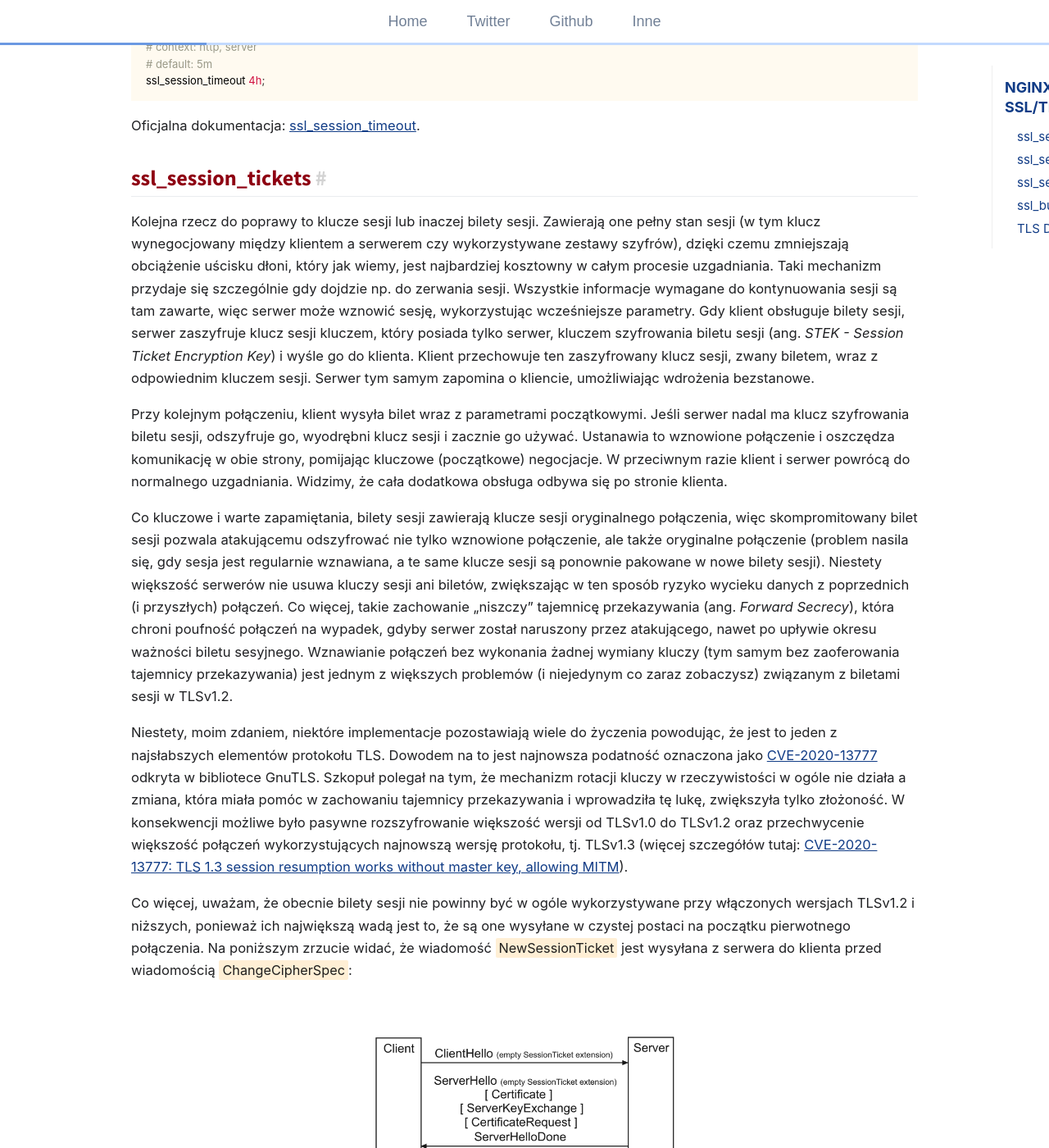
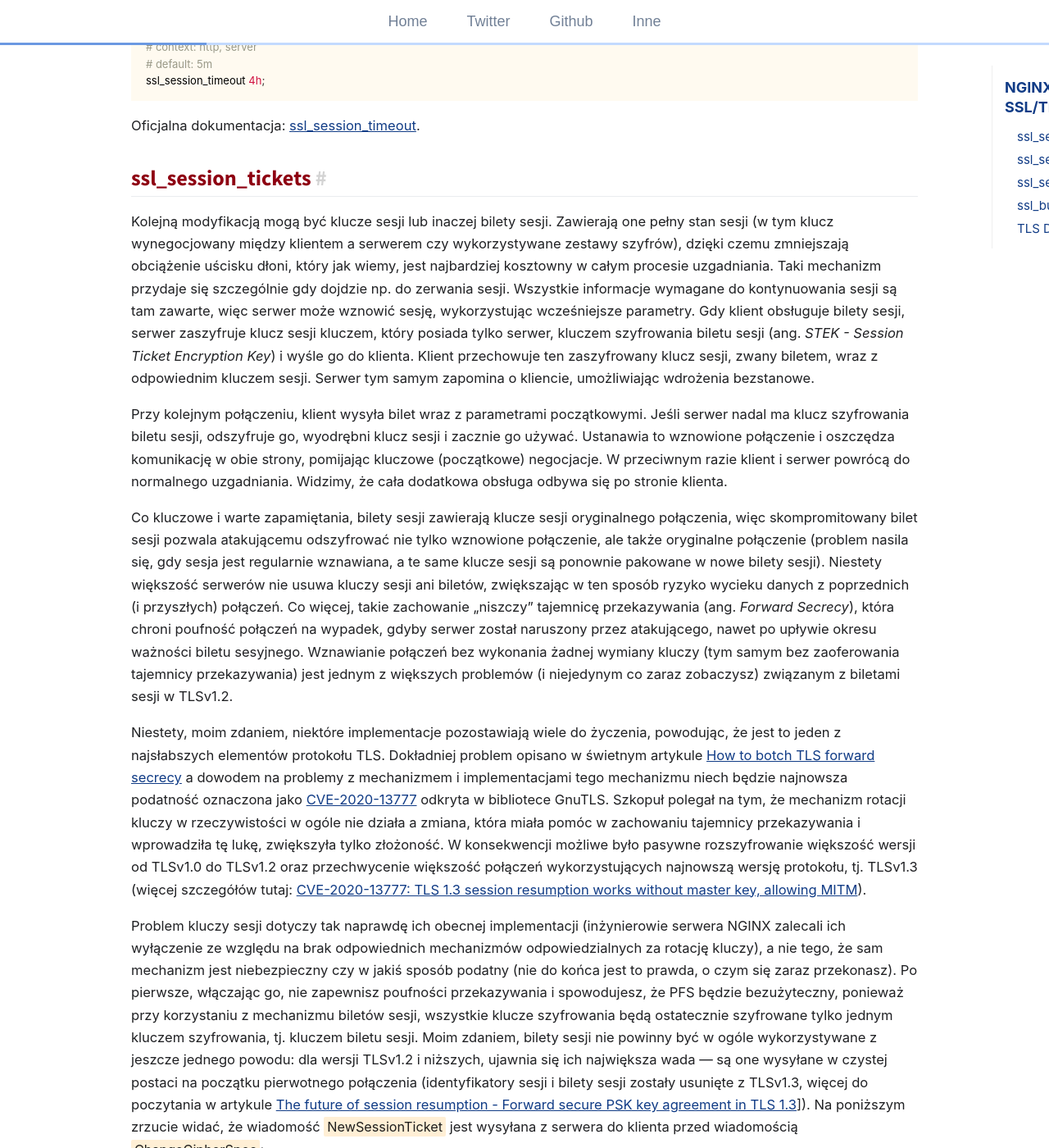
Before and after one commit to git04112019/trimstray.github.io, a Jekyll site: the page built from _posts/2019-07-21-nginx-optymalizacja_sesji_ssl-tls.md, in a window 1280 px wide and 1400 px high, scrolled down 2252 px. Shown: the whole window at 82% size. Built offline with Jekyll 4.4.1, drawn with Linux system fonts in a browser that asks for light colours; comment, search, counter and statistics services are not loaded; some of the changed text lies outside the part shown.

Commit message:
uncommited changes - signed-off-by: trimstray <trimstray@gmail.com>

```diff
--- a/_posts/2019-07-21-nginx-optymalizacja_sesji_ssl-tls.md
+++ b/_posts/2019-07-21-nginx-optymalizacja_sesji_ssl-tls.md
@@ -65,15 +65,15 @@ Oficjalna dokumentacja: [ssl_session_timeout](http://nginx.org/en/docs/http/ngx_
 
 ## ssl_session_tickets
 
-Kolejna rzecz do poprawy to klucze sesji lub inaczej bilety sesji. Zawierają one pełny stan sesji (w tym klucz wynegocjowany między klientem a serwerem czy wykorzystywane zestawy szyfrów), dzięki czemu zmniejszają obciążenie uścisku dłoni, który jak wiemy, jest najbardziej kosztowny w całym procesie uzgadniania. Taki mechanizm przydaje się szczególnie gdy dojdzie np. do zerwania sesji. Wszystkie informacje wymagane do kontynuowania sesji są tam zawarte, więc serwer może wznowić sesję, wykorzystując wcześniejsze parametry. Gdy klient obsługuje bilety sesji, serwer zaszyfruje klucz sesji kluczem, który posiada tylko serwer, kluczem szyfrowania biletu sesji (ang. _STEK - Session Ticket Encryption Key_) i wyśle go do klienta. Klient przechowuje ten zaszyfrowany klucz sesji, zwany biletem, wraz z odpowiednim kluczem sesji. Serwer tym samym zapomina o kliencie, umożliwiając wdrożenia bezstanowe.
+Kolejną modyfikacją mogą być klucze sesji lub inaczej bilety sesji. Zawierają one pełny stan sesji (w tym klucz wynegocjowany między klientem a serwerem czy wykorzystywane zestawy szyfrów), dzięki czemu zmniejszają obciążenie uścisku dłoni, który jak wiemy, jest najbardziej kosztowny w całym procesie uzgadniania. Taki mechanizm przydaje się szczególnie gdy dojdzie np. do zerwania sesji. Wszystkie informacje wymagane do kontynuowania sesji są tam zawarte, więc serwer może wznowić sesję, wykorzystując wcześniejsze parametry. Gdy klient obsługuje bilety sesji, serwer zaszyfruje klucz sesji kluczem, który posiada tylko serwer, kluczem szyfrowania biletu sesji (ang. _STEK - Session Ticket Encryption Key_) i wyśle go do klienta. Klient przechowuje ten zaszyfrowany klucz sesji, zwany biletem, wraz z odpowiednim kluczem sesji. Serwer tym samym zapomina o kliencie, umożliwiając wdrożenia bezstanowe.
 
 Przy kolejnym połączeniu, klient wysyła bilet wraz z parametrami początkowymi. Jeśli serwer nadal ma klucz szyfrowania biletu sesji, odszyfruje go, wyodrębni klucz sesji i zacznie go używać. Ustanawia to wznowione połączenie i oszczędza komunikację w obie strony, pomijając kluczowe (początkowe) negocjacje. W przeciwnym razie klient i serwer powrócą do normalnego uzgadniania. Widzimy, że cała dodatkowa obsługa odbywa się po stronie klienta.
 
 Co kluczowe i warte zapamiętania, bilety sesji zawierają klucze sesji oryginalnego połączenia, więc skompromitowany bilet sesji pozwala atakującemu odszyfrować nie tylko wznowione połączenie, ale także oryginalne połączenie (problem nasila się, gdy sesja jest regularnie wznawiana, a te same klucze sesji są ponownie pakowane w nowe bilety sesji). Niestety większość serwerów nie usuwa kluczy sesji ani biletów, zwiększając w ten sposób ryzyko wycieku danych z poprzednich (i przyszłych) połączeń. Co więcej, takie zachowanie „niszczy” tajemnicę przekazywania (ang. _Forward Secrecy_), która chroni poufność połączeń na wypadek, gdyby serwer został naruszony przez atakującego, nawet po upływie okresu ważności biletu sesyjnego. Wznawianie połączeń bez wykonania żadnej wymiany kluczy (tym samym bez zaoferowania tajemnicy przekazywania) jest jednym z większych problemów (i niejedynym co zaraz zobaczysz) związanym z biletami sesji w TLSv1.2.
 
-Niestety, moim zdaniem, niektóre implementacje pozostawiają wiele do życzenia powodując, że jest to jeden z najsłabszych elementów protokołu TLS. Dowodem na to jest najnowsza podatność oznaczona jako [CVE-2020-13777](https://www.gnutls.org/security-new.html#GNUTLS-SA-2020-06-03) odkryta w bibliotece GnuTLS. Szkopuł polegał na tym, że mechanizm rotacji kluczy w rzeczywistości w ogóle nie działa a zmiana, która miała pomóc w zachowaniu tajemnicy przekazywania i wprowadziła tę lukę, zwiększyła tylko złożoność. W konsekwencji możliwe było pasywne rozszyfrowanie większość wersji od TLSv1.0 do TLSv1.2 oraz przechwycenie większość połączeń wykorzystujących najnowszą wersję protokołu, tj. TLSv1.3 (więcej szczegółów tutaj: [CVE-2020-13777: TLS 1.3 session resumption works without master key, allowing MITM](https://gitlab.com/gnutls/gnutls/-/issues/1011)).
+Niestety, moim zdaniem, niektóre implementacje pozostawiają wiele do życzenia, powodując, że jest to jeden z najsłabszych elementów protokołu TLS. Dokładniej problem opisano w świetnym artykule [How to botch TLS forward secrecy](https://www.imperialviolet.org/2013/06/27/botchingpfs.html) a dowodem na problemy z mechanizmem i implementacjami tego mechanizmu niech będzie najnowsza podatność oznaczona jako [CVE-2020-13777](https://www.gnutls.org/security-new.html#GNUTLS-SA-2020-06-03) odkryta w bibliotece GnuTLS. Szkopuł polegał na tym, że mechanizm rotacji kluczy w rzeczywistości w ogóle nie działa a zmiana, która miała pomóc w zachowaniu tajemnicy przekazywania i wprowadziła tę lukę, zwiększyła tylko złożoność. W konsekwencji możliwe było pasywne rozszyfrowanie większość wersji od TLSv1.0 do TLSv1.2 oraz przechwycenie większość połączeń wykorzystujących najnowszą wersję protokołu, tj. TLSv1.3 (więcej szczegółów tutaj: [CVE-2020-13777: TLS 1.3 session resumption works without master key, allowing MITM](https://gitlab.com/gnutls/gnutls/-/issues/1011)).
 
-Co więcej, uważam, że obecnie bilety sesji nie powinny być w ogóle wykorzystywane przy włączonych wersjach TLSv1.2 i niższych, ponieważ ich największą wadą jest to, że są one wysyłane w czystej postaci na początku pierwotnego połączenia. Na poniższym zrzucie widać, że wiadomość <span class="h-b">NewSessionTicket</span> jest wysyłana z serwera do klienta przed wiadomością <span class="h-b">ChangeCipherSpec</span>:
+Problem kluczy sesji dotyczy tak naprawdę ich obecnej implementacji (inżynierowie serwera NGINX zalecali ich wyłączenie ze względu na brak odpowiednich mechanizmów odpowiedzialnych za rotację kluczy), a nie tego, że sam mechanizm jest niebezpieczny czy w jakiś sposób podatny (nie do końca jest to prawda, o czym się zaraz przekonasz). Po pierwsze, włączając go, nie zapewnisz poufności przekazywania i spowodujesz, że PFS będzie bezużyteczny, ponieważ przy korzystaniu z mechanizmu biletów sesji, wszystkie klucze szyfrowania będą ostatecznie szyfrowane tylko jednym kluczem szyfrowania, tj. kluczem biletu sesji. Moim zdaniem, bilety sesji nie powinny być w ogóle wykorzystywane z jeszcze jednego powodu: dla wersji TLSv1.2 i niższych, ujawnia się ich największa wada — są one wysyłane w czystej postaci na początku pierwotnego połączenia (identyfikatory sesji i bilety sesji zostały usunięte z TLSv1.3, więcej do poczytania w artykule [The future of session resumption - Forward secure PSK key agreement in TLS 1.3](https://timtaubert.de/blog/2017/02/the-future-of-session-resumption/)]). Na poniższym zrzucie widać, że wiadomość <span class="h-b">NewSessionTicket</span> jest wysyłana z serwera do klienta przed wiadomością <span class="h-b">ChangeCipherSpec</span>:
 
 <p align="center">
   <img src="/assets/img/posts/tls_and_session_tickets.png">
@@ -81,7 +81,7 @@ Co więcej, uważam, że obecnie bilety sesji nie powinny być w ogóle wykorzys
 
 Inny problem z obecnymi implementacjami to usuwanie informacji o sesjach. Uważam, że jedynym sposobem na prawdziwe usunięcie danych sesyjnych jest zastąpienie ich nową sesją — czyli odpowiednia rotacja w celu ich zniszczenia. Idealną praktyką jest generowanie losowych kluczy biletów sesji oraz ich częsta wymiana. Ciekawostka: na przykład Twitter rotuje klucze co 12h, zaś stare usuwa co 36h. W ramach poszerzenia swojej wiedzy polecam także zapoznać się z niezwykle interesującą pracą [Measuring the Security Harm of TLS Crypto Shortcut]({{ site.url }}/assets/pdfs/forward-secrecy-imc16.pdf) <sup>[PDF]</sup>. Warto wiedzieć, że TLSv1.3 rozwiązuje w pewien sposób problem rotacji, zaprzęgając do tego klucze Diffie-Hellman (więcej informacji uzyskasz w artykule [How to botch TLS forward secrecy](https://www.imperialviolet.org/2013/06/27/botchingpfs.html)). Koniecznie zapoznaj się także ze świetnym opisem dotyczącym [implementacji sesji po stronie serwerów TLS](https://timtaubert.de/blog/2014/11/the-sad-state-of-server-side-tls-session-resumption-implementations/).
 
-Jeśli zdecydujesz się na włączenie biletów sesji, NGINX powinien wygenerować losowy klucz podczas uruchamiania i trzymać go w pamięci (ponadto odpowiednio nim zarządzać czego tak naprawdę nie robi). W ramach alternatywy, bilety sesji mogą być szyfrowane i deszyfrowane za pomocą tajnego klucza określonego jako plik za pomocą dyrektywy `ssl_session_ticket_key` (musi on zawierać 80 (do szyfrowania używany jest AES256) lub 48 (do szyfrowania używany jest AES128) bajtów losowych danych). W tym przypadku musisz pamiętać, aby odpowiednio „obracać” kluczem tak, by zapewnić mechanizm automatycznego odnawiania. Co więcej, należy rozważyć przeniesienie tych kluczy do pamięci (wykorzystując np. <span class="h-b">tmpfs</span>), jednak moim zdaniem rodzi to zbyt wiele komplikacji związanych z zarządzaniem.
+Jeśli zdecydujesz się na włączenie biletów sesji, NGINX powinien wygenerować losowy klucz podczas uruchamiania i trzymać go w pamięci (ponadto odpowiednio nim zarządzać czego tak naprawdę nie robi). W ramach alternatywy, bilety sesji mogą być szyfrowane i deszyfrowane za pomocą tajnego klucza określonego jako plik za pomocą dyrektywy `ssl_session_ticket_key` (musi on zawierać 80 (do szyfrowania używany jest AES256) lub 48 (do szyfrowania używany jest AES128) bajtów losowych danych). W tym przypadku musisz pamiętać, aby odpowiednio „obracać” kluczem tak, by zapewnić mechanizm automatycznego odnawiania (np. restartując serwer co jakiś czas, co jednak nie zawsze rozwiązuje problem). Co więcej, należy rozważyć przeniesienie tych kluczy do pamięci (wykorzystując np. <span class="h-b">tmpfs</span>), jednak moim zdaniem rodzi to zbyt wiele komplikacji związanych z zarządzaniem.
 
   > [Vincent Bernat](https://vincent.bernat.ch/en) napisał świetne [narzędzie](https://github.com/vincentbernat/rfc5077/blob/master/rfc5077-client.c) do testowania mechanizmu wznawiania sesji z wykorzystaniem ticket'ów.
 
```
